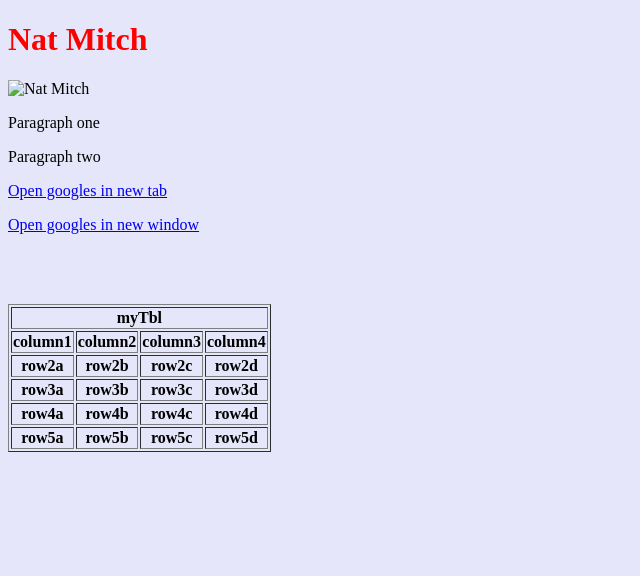
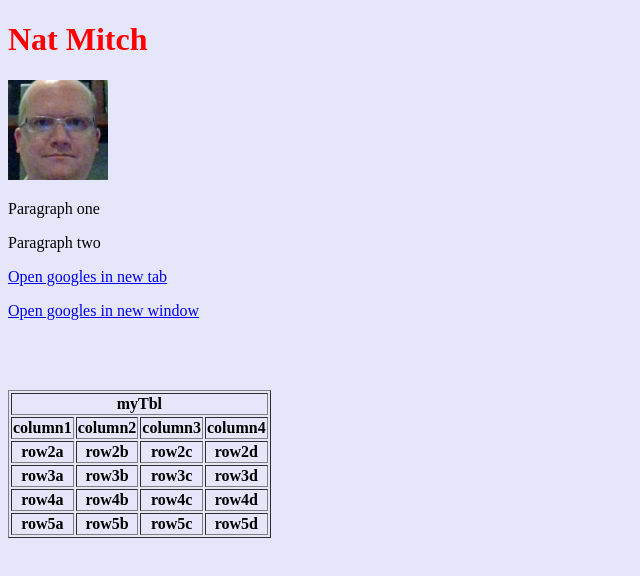
Before and after one commit to natmitch/natmitch.github.io, a plain HTML site: page index.html in a window 1280 px wide. Shown: the whole page, without its empty margins (0-640 px from the left). Drawn offline with Linux system fonts and the light colour scheme; files whose address does not match are found by name.

Commit message:
pushing with foto
pushing with foto

```diff
--- a/index.html
+++ b/index.html
@@ -10,7 +10,7 @@
 <body>
 <h1><font color="red">Nat Mitch</font></h1>
 
-<p><img width="100" src="C:\Users\n8gre\OneDrive\Pictures\foto1.jpg" alt="Nat Mitch"/></p>
+<p><img width="100" src="C:\Users\n8gre\Desktop\GitRepos\natmitch.github.io\foto1.jpg" alt="Nat Mitch"/></p>
 <p>Paragraph one</p>
 <p>Paragraph two</p>
 <p><a href="https://www.google.com" target="_blank">Open googles in new tab</a></p>
```
Also changed, not shown: foto1.jpg (added).
